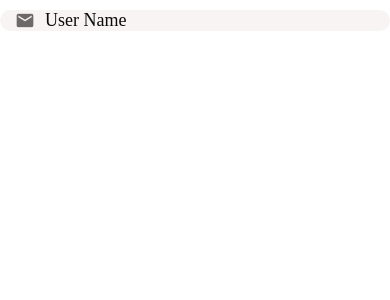
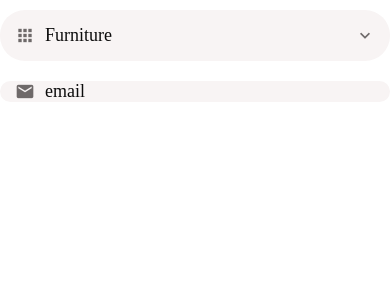
Before and after one commit to Ghauoor/end_the_urge, a React Native app: screen / in a window 390 px wide. Shown: the top 300 px of the page. Built offline with nearby package versions, Linux system fonts and the light colour scheme.

Commit message:
Picker component

```diff
--- a/App.js
+++ b/App.js
@@ -1,12 +1,36 @@
 import React, {useState} from 'react';
-import {StyleSheet} from 'react-native';
+import {StyleSheet, Text} from 'react-native';
 import Screen from './src/components/Screen';
 import AppTextInput from './src/components/AppTextInput';
+import AppPicker from './src/components/AppPicker';
+
+const categories = [
+  {
+    label: 'Furniture',
+    value: 1,
+  },
+  {
+    label: 'Clothing',
+    value: 2,
+  },
+  {
+    label: 'Cameras',
+    value: 3,
+  },
+];
 
 const App = () => {
+  const [category, setCategory] = useState(categories[0]);
   return (
     <Screen>
-      <AppTextInput placeholder="User Name" icon="email" />
+      <AppPicker
+        selectedItem={category}
+        onSelectItem={item => setCategory(item)}
+        items={categories}
+        icon="apps"
+        placeholder="Category"
+      />
+      <AppTextInput icon="email" placeholder="email" />
     </Screen>
   );
 };
--- /dev/null
+++ b/src/components/AppPicker.js
@@ -0,0 +1,77 @@
+import React, {useState} from 'react';
+import {
+  View,
+  StyleSheet,
+  TouchableWithoutFeedback,
+  Modal,
+  Button,
+  FlatList,
+} from 'react-native';
+import Icon from 'react-native-vector-icons/dist/MaterialCommunityIcons';
+
+import AppText from './AppText';
+import defaultStyles from '../config/styles';
+import PickerItem from './PickerItem';
+
+const AppPicker = ({icon, items, placeholder, onSelectItem, selectedItem}) => {
+  const [modalVisible, setModalVisible] = useState(false);
+  return (
+    <React.Fragment>
+      <TouchableWithoutFeedback onPress={() => setModalVisible(true)}>
+        <View style={styles.container}>
+          {icon && (
+            <Icon
+              name={icon}
+              size={20}
+              color={defaultStyles.colors.medium}
+              style={styles.icon}
+            />
+          )}
+          <AppText style={styles.text}>
+            {selectedItem ? selectedItem.label : placeholder}
+          </AppText>
+          <Icon
+            name="chevron-down"
+            size={20}
+            color={defaultStyles.colors.medium}
+          />
+        </View>
+      </TouchableWithoutFeedback>
+      <Modal visible={modalVisible} animationType="slide">
+        <Button title="Close" onPress={() => setModalVisible(false)}></Button>
+        <FlatList
+          data={items}
+          keyExtractor={items => items.value.toString()}
+          renderItem={({item}) => (
+            <PickerItem
+              label={item.label}
+              onPress={() => {
+                setModalVisible(false), onSelectItem(item);
+              }}
+            />
+          )}
+        />
+      </Modal>
+    </React.Fragment>
+  );
+};
+
+const styles = StyleSheet.create({
+  container: {
+    flexDirection: 'row',
+    backgroundColor: defaultStyles.colors.light,
+    borderRadius: 25,
+    width: '100%',
+    marginVertical: 10,
+    alignItems: 'center',
+    padding: 15,
+  },
+  icon: {
+    marginRight: 10,
+  },
+  text: {
+    flex: 1,
+  },
+});
+
+export default AppPicker;
--- a/src/components/AppTextInput.js
+++ b/src/components/AppTextInput.js
@@ -1,7 +1,6 @@
 import React from 'react';
 import {View, StyleSheet, TextInput, Platform} from 'react-native';
 import Icon from 'react-native-vector-icons/dist/MaterialCommunityIcons';
-
 import defaultStyles from '../config/styles';
 
 const AppTextInput = ({icon, ...otherProps}) => {
--- /dev/null
+++ b/src/components/PickerItem.js
@@ -0,0 +1,21 @@
+import React from 'react';
+import {View, StyleSheet, TouchableOpacity} from 'react-native';
+import AppText from './AppText';
+
+const PickerItem = ({label, onPress}) => {
+  return (
+    <TouchableOpacity onPress={onPress}>
+      <View>
+        <AppText style={styles.text}>{label}</AppText>
+      </View>
+    </TouchableOpacity>
+  );
+};
+
+const styles = StyleSheet.create({
+  text: {
+    padding: 20,
+  },
+});
+
+export default PickerItem;
```
